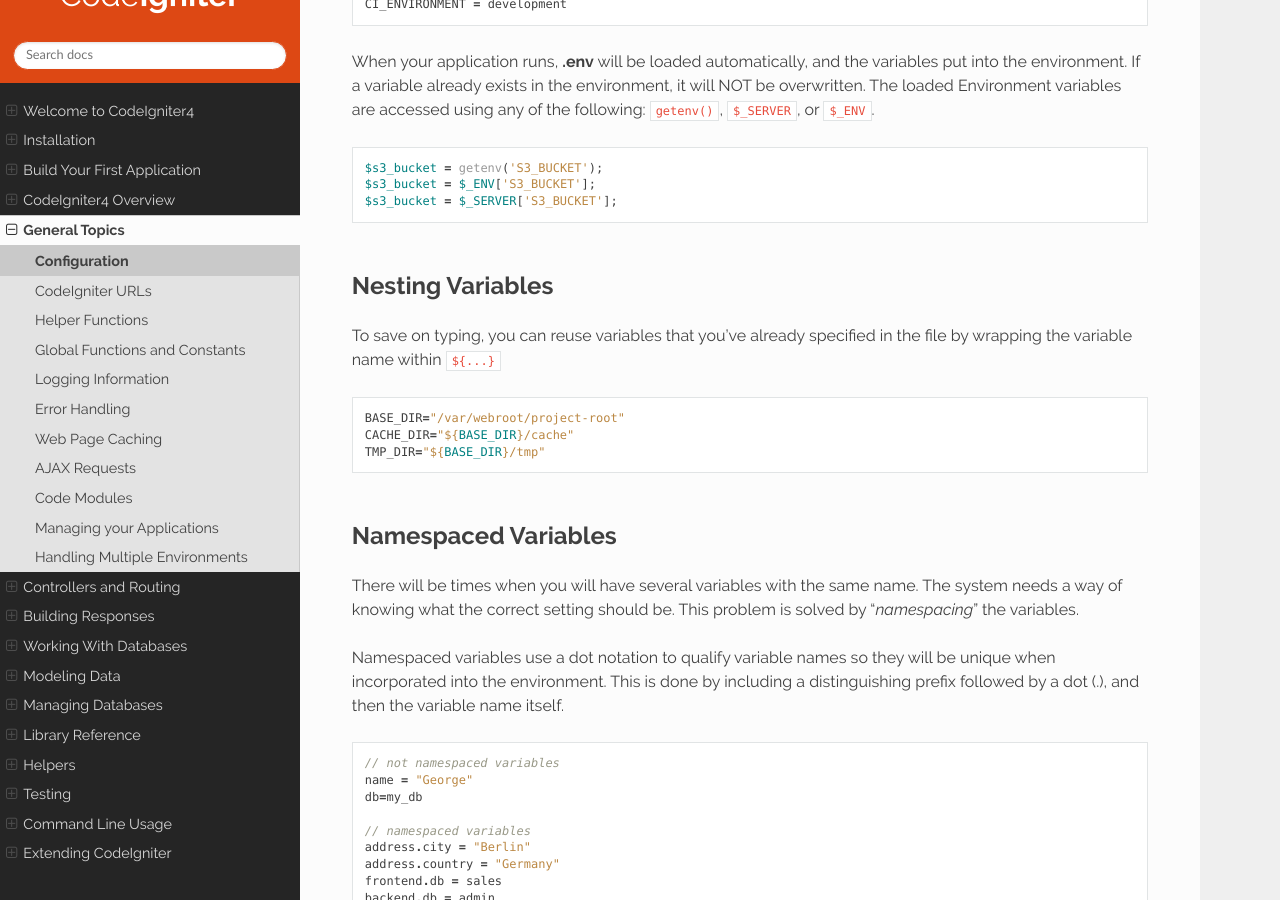
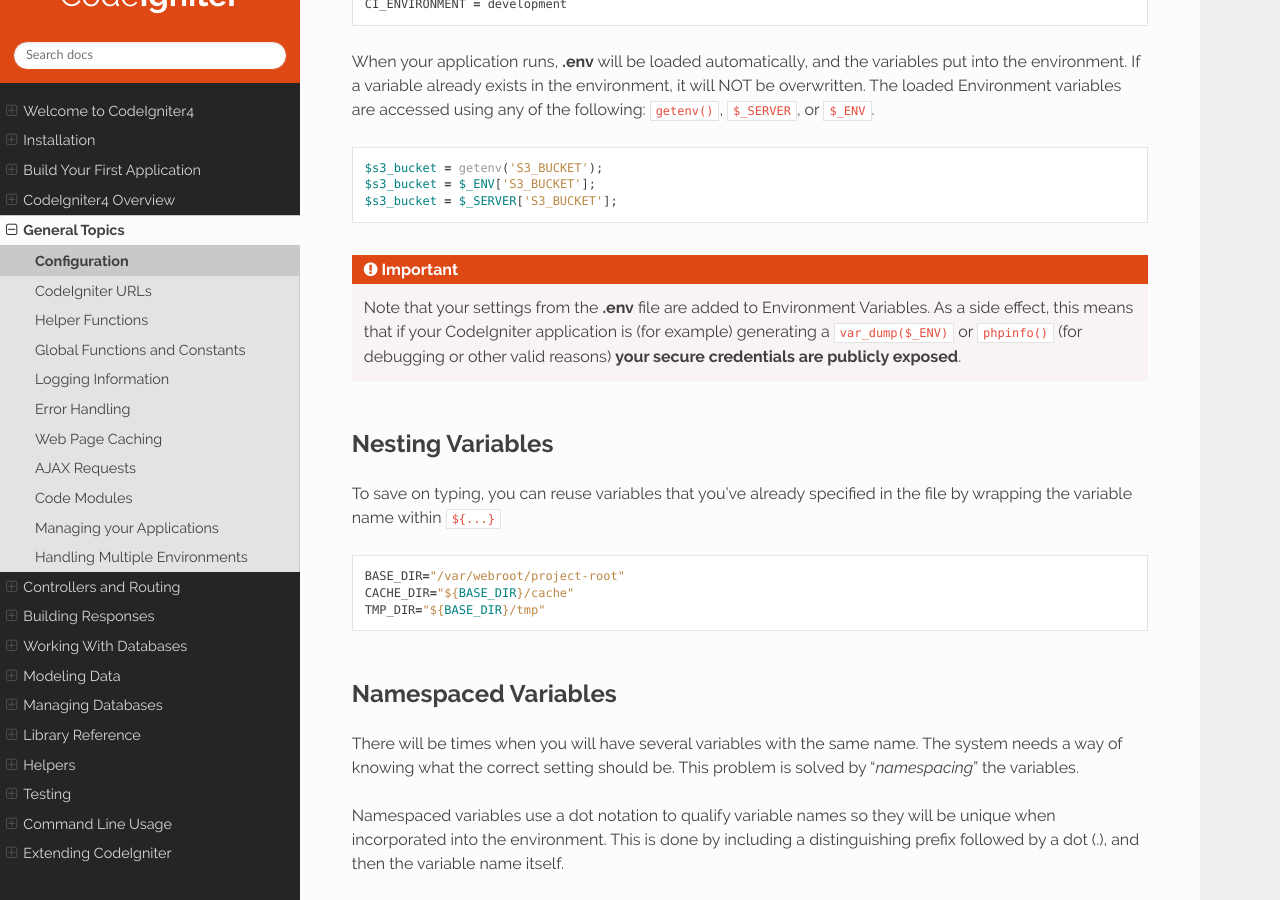
Before and after one commit to NEKOGET/ci4_user_guide_src, a Sphinx documentation site: the page built from source/general/configuration.rst, in a window 1280 px wide and 900 px high, scrolled down 2719 px. Built offline with Sphinx 7.4.7 and the Read the Docs theme 2.0.0, drawn with Linux system fonts in a browser that asks for light colours.

Commit message:
[ci skip] added varning about .env and phpinfo()

```diff
--- a/source/general/configuration.rst
+++ b/source/general/configuration.rst
@@ -112,6 +112,8 @@ overwritten. The loaded Environment variables are accessed using any of the foll
 	$s3_bucket = getenv('S3_BUCKET');
 	$s3_bucket = $_ENV['S3_BUCKET'];
 	$s3_bucket = $_SERVER['S3_BUCKET'];
+
+.. important:: Note that your settings from the **.env** file are added to Environment Variables. As a side effect, this means that if your CodeIgniter application is (for example) generating a ``var_dump($_ENV)`` or ``phpinfo()`` (for debugging or other valid reasons) **your secure credentials are publicly exposed**.
 
 Nesting Variables
 =================
```
